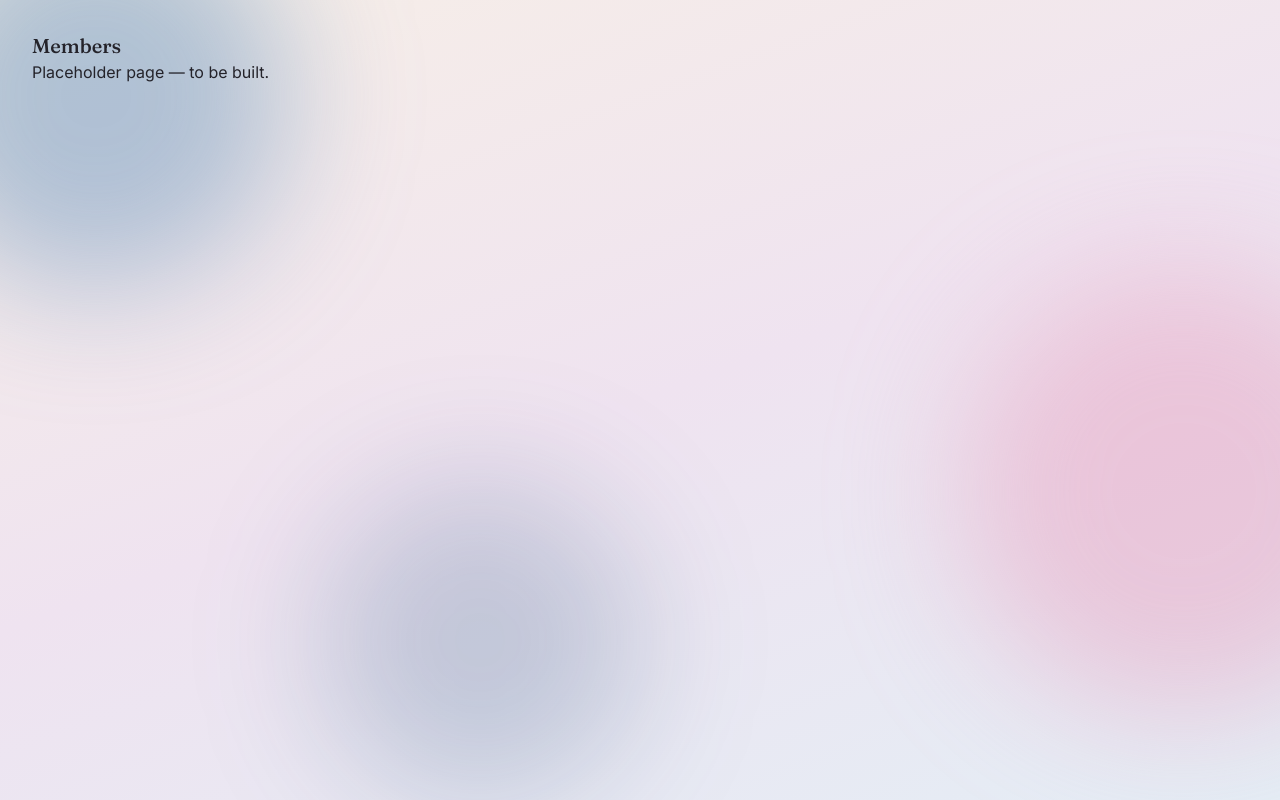
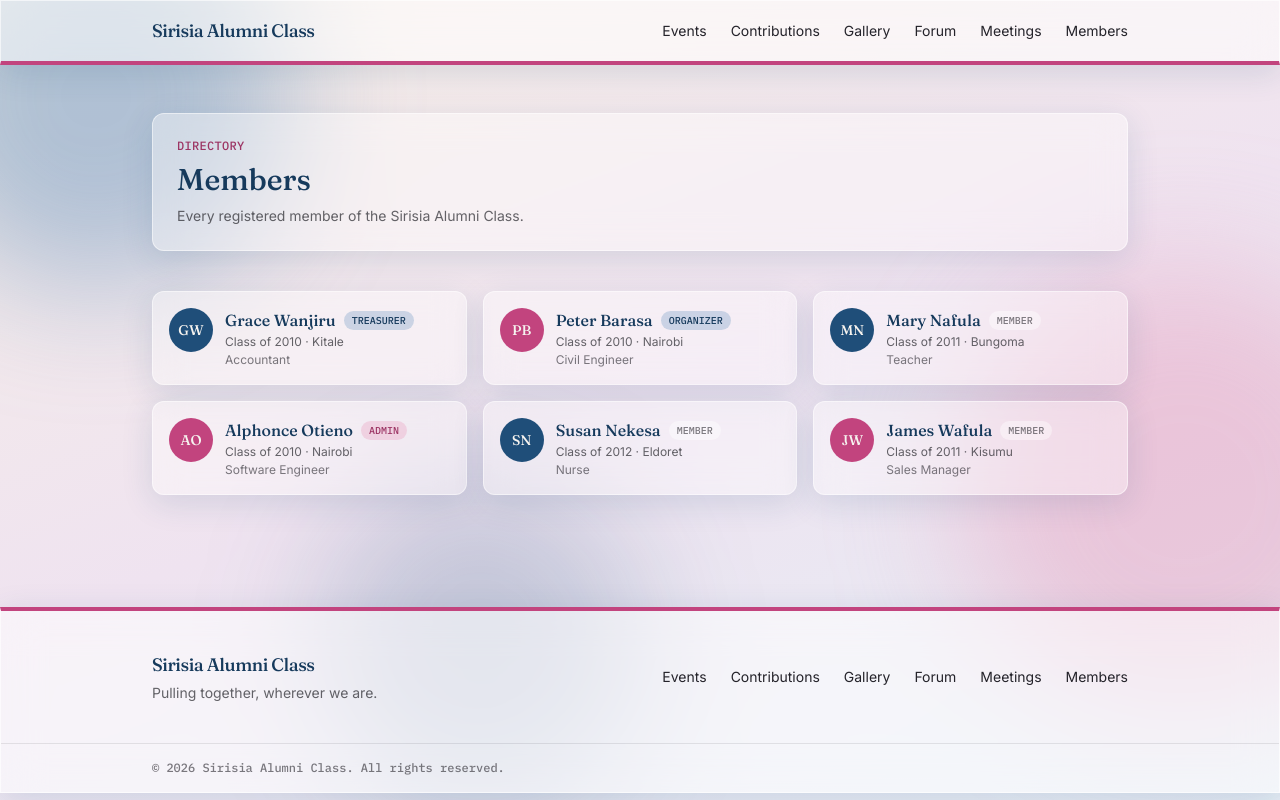
Before and after one commit to fonsi-skater/sirisia-alumni, a Next.js app: page /members in a window 1280 px wide. Built offline with nearby package versions, Linux system fonts and the light colour scheme.

Commit message:
Add members directory page

```diff
--- a/app/members/page.tsx
+++ b/app/members/page.tsx
@@ -1,8 +1,65 @@
+import { Navbar } from '@/components/layout/Navbar';
+import { Footer } from '@/components/layout/Footer';
+import { mockMembers } from '@/lib/mock-data';
+
+const roleStyles: Record<string, string> = {
+  admin: 'text-pink-dark bg-pink-light/30',
+  treasurer: 'text-blue-dark bg-blue-light/25',
+  organizer: 'text-blue-dark bg-blue-light/25',
+  member: 'text-ink/60 bg-white/40',
+};
+
+function initials(name: string) {
+  return name
+    .split(' ')
+    .map((p) => p[0])
+    .slice(0, 2)
+    .join('')
+    .toUpperCase();
+}
+
 export default function MembersPage() {
   return (
-    <main className="p-8">
-      <h1 className="text-xl font-display capitalize">members</h1>
-      <p>Placeholder page — to be built.</p>
-    </main>
+    <>
+      <Navbar />
+      <main className="max-w-5xl mx-auto px-4 sm:px-6 py-12">
+        <div className="glass rounded-xl p-6 mb-10">
+          <p className="font-mono text-xs uppercase tracking-wide text-pink-dark mb-2">
+            Directory
+          </p>
+          <h1 className="font-display text-3xl text-blue-dark mb-2">Members</h1>
+          <p className="text-ink/70 text-sm max-w-xl">
+            Every registered member of the Sirisia Alumni Class.
+          </p>
+        </div>
+
+        <div className="grid sm:grid-cols-2 lg:grid-cols-3 gap-4">
+          {mockMembers.map((member, i) => (
+            <div key={member.id} className="glass rounded-xl p-4 flex gap-3 items-start">
+              <div
+                className={`shrink-0 w-11 h-11 rounded-full flex items-center justify-center font-display text-sm text-parchment ${
+                  i % 2 === 0 ? 'bg-blue' : 'bg-pink'
+                }`}
+              >
+                {initials(member.fullName)}
+              </div>
+              <div className="min-w-0">
+                <div className="flex items-center gap-2 flex-wrap">
+                  <h3 className="font-display text-base text-blue-dark truncate">{member.fullName}</h3>
+                  <span className={`font-mono text-[10px] uppercase rounded-full px-2 py-0.5 ${roleStyles[member.role]}`}>
+                    {member.role}
+                  </span>
+                </div>
+                <p className="text-xs text-ink/70 mt-0.5">
+                  Class of {member.classYear} · {member.location}
+                </p>
+                <p className="text-xs text-ink/60 mt-0.5">{member.occupation}</p>
+              </div>
+            </div>
+          ))}
+        </div>
+      </main>
+      <Footer />
+    </>
   );
 }
--- a/lib/mock-data.ts
+++ b/lib/mock-data.ts
@@ -165,3 +165,21 @@ export const mockMeetings: MeetingItem[] = [
     agenda: 'Reunion budget, venue decision, and library fund progress.',
   },
 ];
+
+export type MemberProfile = {
+  id: string;
+  fullName: string;
+  classYear: string;
+  role: 'member' | 'organizer' | 'treasurer' | 'admin';
+  location: string;
+  occupation: string;
+};
+
+export const mockMembers: MemberProfile[] = [
+  { id: 'mem1', fullName: 'Grace Wanjiru', classYear: '2010', role: 'treasurer', location: 'Kitale', occupation: 'Accountant' },
+  { id: 'mem2', fullName: 'Peter Barasa', classYear: '2010', role: 'organizer', location: 'Nairobi', occupation: 'Civil Engineer' },
+  { id: 'mem3', fullName: 'Mary Nafula', classYear: '2011', role: 'member', location: 'Bungoma', occupation: 'Teacher' },
+  { id: 'mem4', fullName: 'Alphonce Otieno', classYear: '2010', role: 'admin', location: 'Nairobi', occupation: 'Software Engineer' },
+  { id: 'mem5', fullName: 'Susan Nekesa', classYear: '2012', role: 'member', location: 'Eldoret', occupation: 'Nurse' },
+  { id: 'mem6', fullName: 'James Wafula', classYear: '2011', role: 'member', location: 'Kisumu', occupation: 'Sales Manager' },
+];
```
